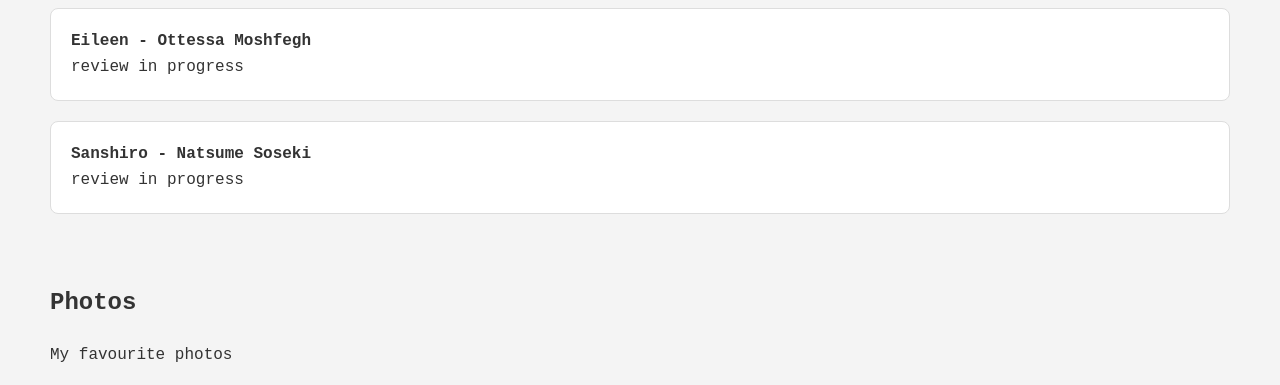
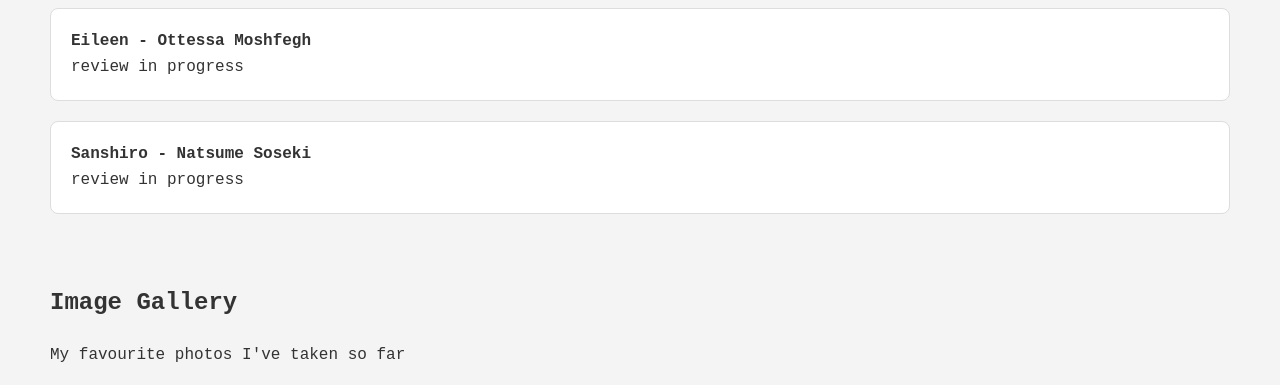
Before and after one commit to ilham-rabbi/ilham-rabbi.github.io, a plain HTML site: page index.html in a window 1280 px wide. Shown: the part 2935-3320 px from the top of the page. Drawn offline with Linux system fonts and the light colour scheme; grey boxes are pictures that could not be loaded; a script that the page names is missing.

Commit message:
iouioweq

```diff
--- a/index.html
+++ b/index.html
@@ -151,8 +151,8 @@
     </section>
 
     <section id="image-gallery">
-        <h2>Photos</h2>
-        <p>My favourite photos</p>
+        <h2>Image Gallery</h2>
+        <p>My favourite photos I've taken so far</p>
          <!-- The grid: four columns -->
          <div class="grid">
             <!-- Repeat this block for each image -->
```
